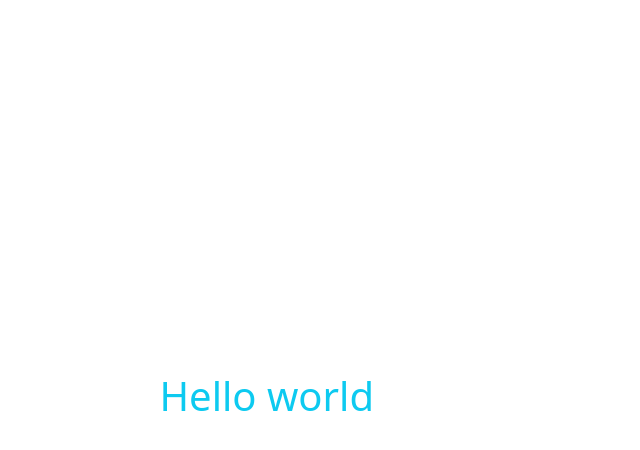
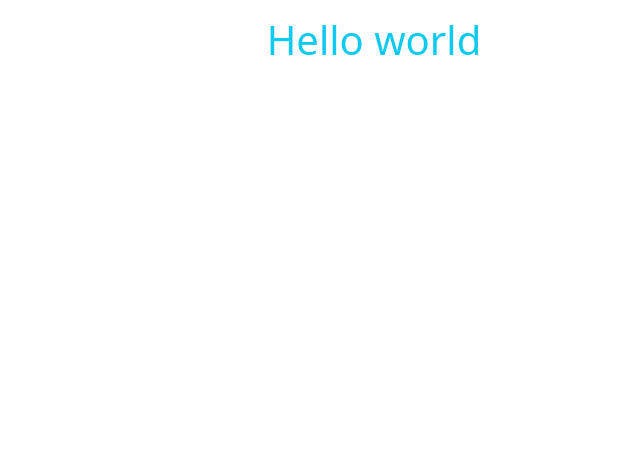
Before and after one commit to spno7/EmailModalComponent, a Vue app in the folder EmailModalComponent/: page / in a window 1280 px wide. Shown: the top 450 px of the page, without its empty margins (266-906 px from the left). Built offline with nearby package versions, Linux system fonts and the light colour scheme.

Commit message:
Remove default main.css

```diff
--- a/EmailModalComponent/src/App.vue
+++ b/EmailModalComponent/src/App.vue
@@ -4,8 +4,8 @@
 
 <template>
 
-  <h1 class="text-info">
-     Hello world
+  <h1 class="mt-3 text-info text-center">
+    Hello world
   </h1>
 
 </template>
--- a/EmailModalComponent/src/assets/main.css
+++ b/EmailModalComponent/src/assets/main.css
@@ -1,35 +1 @@
 @import './base.css';
-
-#app {
-  max-width: 1280px;
-  margin: 0 auto;
-  padding: 2rem;
-  font-weight: normal;
-}
-
-a,
-.green {
-  text-decoration: none;
-  color: hsla(160, 100%, 37%, 1);
-  transition: 0.4s;
-  padding: 3px;
-}
-
-@media (hover: hover) {
-  a:hover {
-    background-color: hsla(160, 100%, 37%, 0.2);
-  }
-}
-
-@media (min-width: 1024px) {
-  body {
-    display: flex;
-    place-items: center;
-  }
-
-  #app {
-    display: grid;
-    grid-template-columns: 1fr 1fr;
-    padding: 0 2rem;
-  }
-}
```
